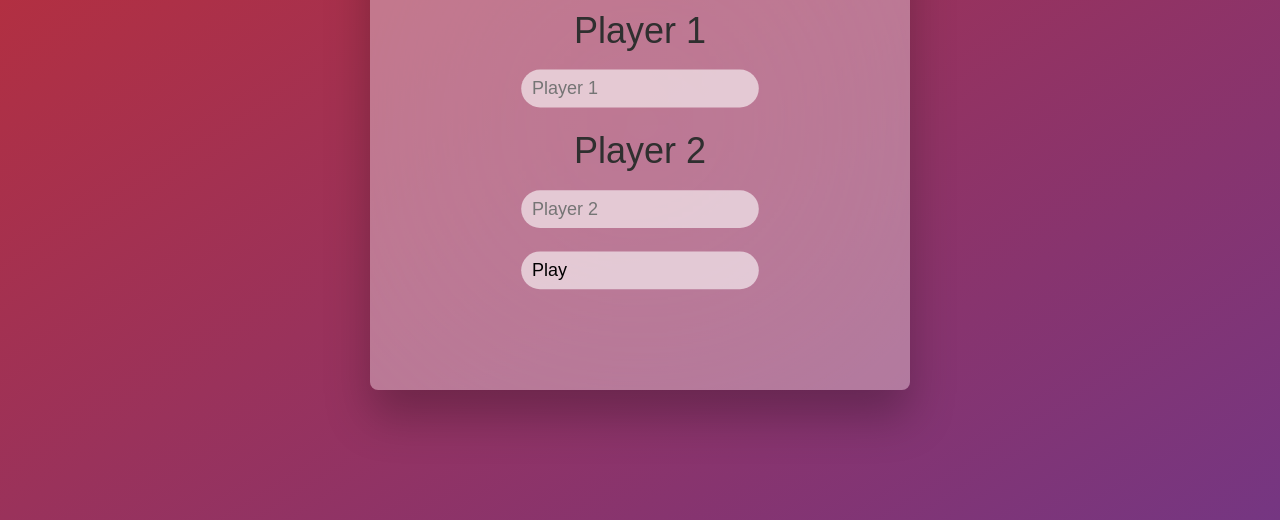
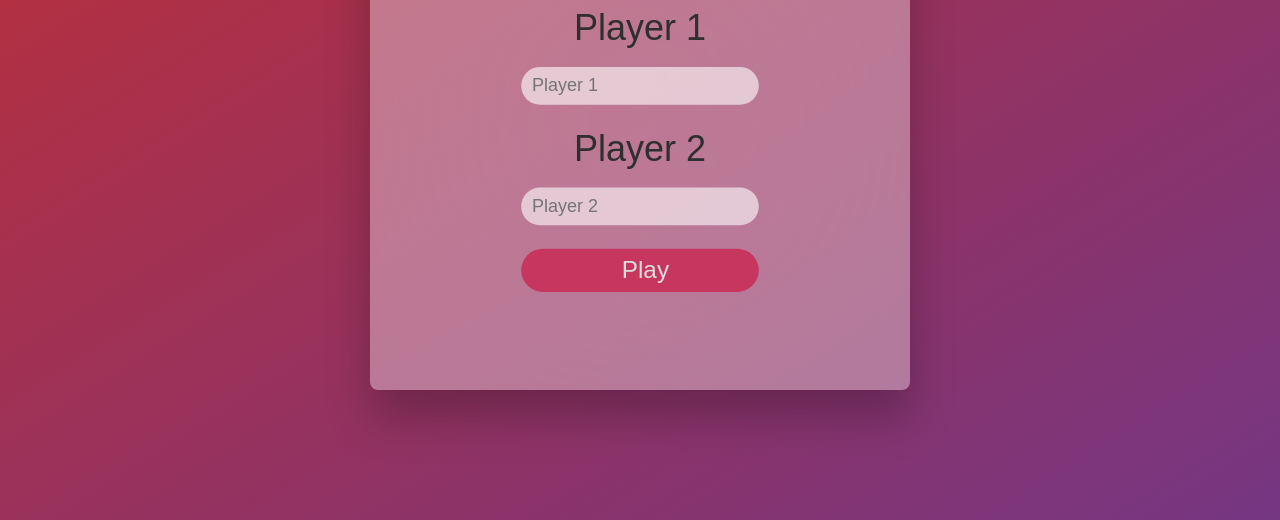
Before and after one commit to mustafadede/pig-game, a plain HTML site: page index.html in a window 1280 px wide. Shown: the part 280-800 px from the top of the page. Drawn offline with Linux system fonts and the light colour scheme.

Commit message:
form fix

```diff
--- a/index.html
+++ b/index.html
@@ -34,7 +34,7 @@
           required
         />
         <br />
-        <input class="submit" value="Play" />
+        <input type="submit" class="submit" value="Play" />
       </form>
     </div>
   </body>
```
